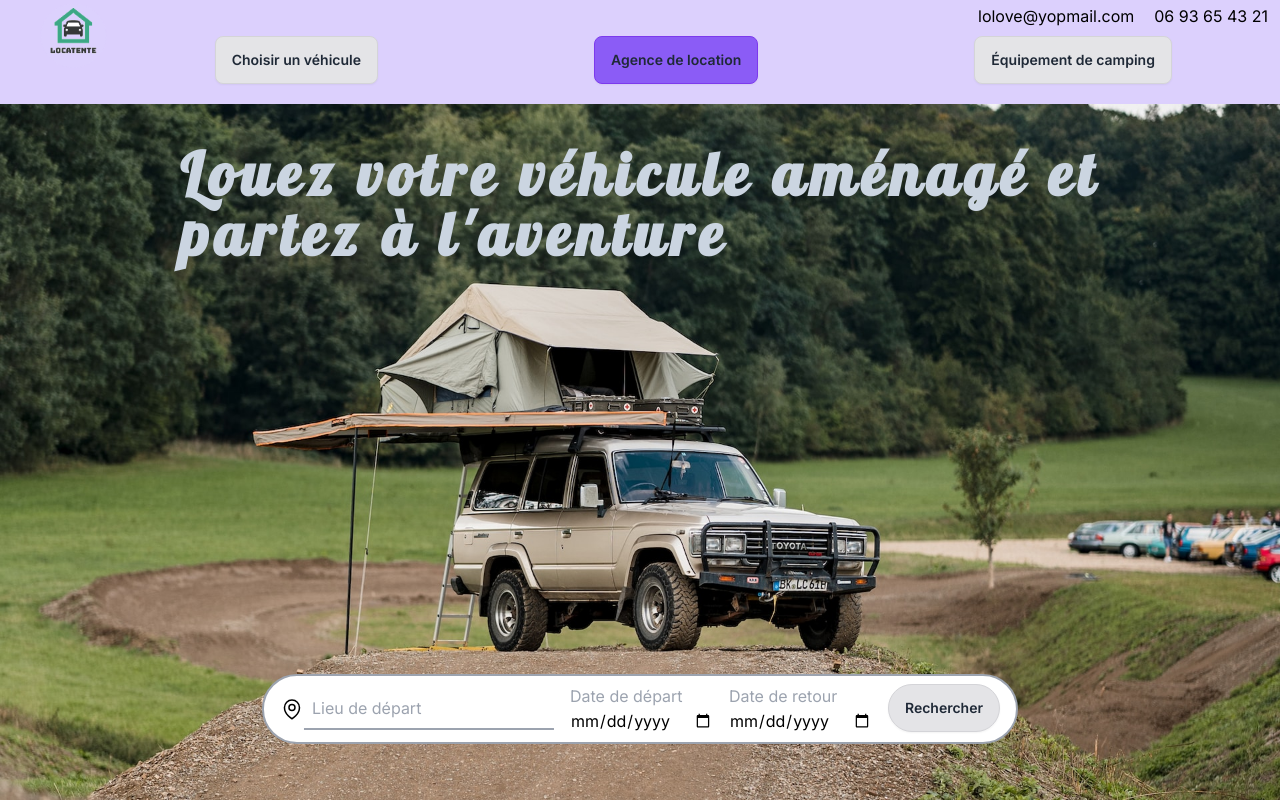
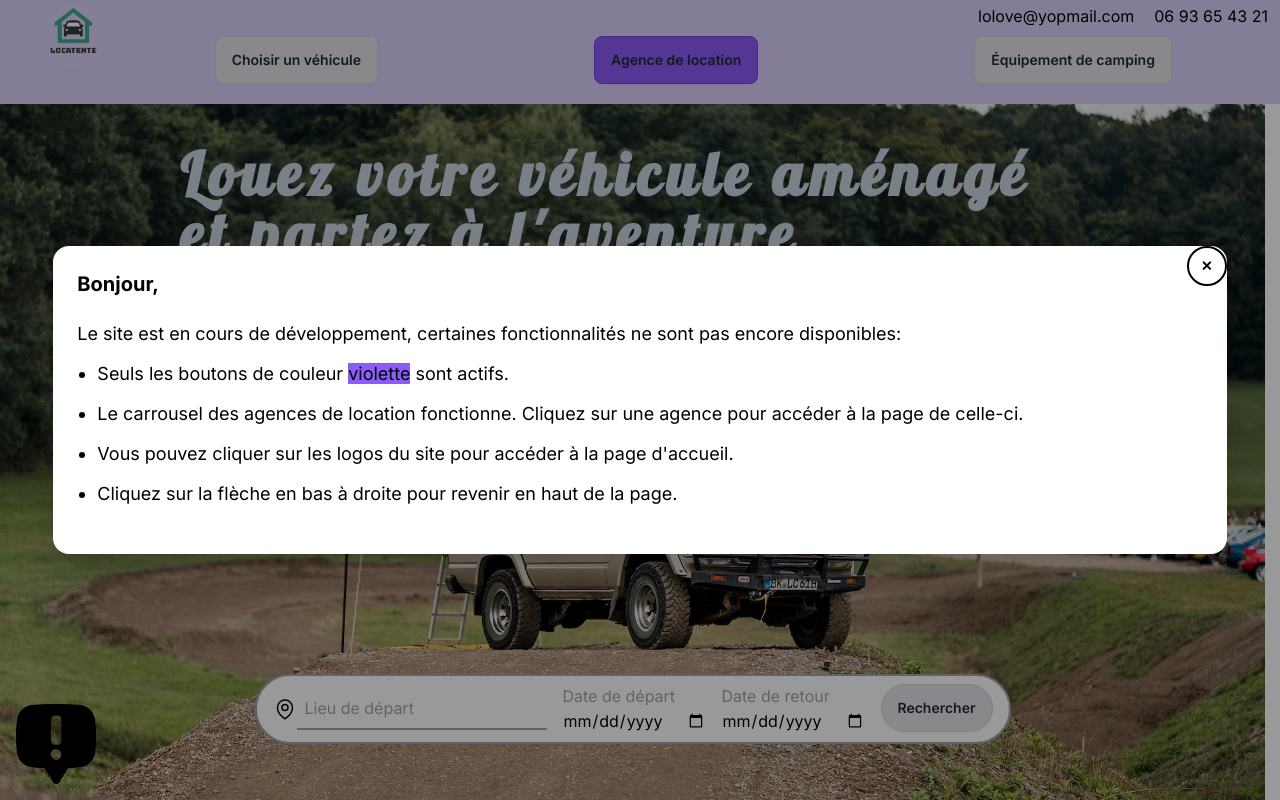
Before and after one commit to RIEULoic/locatente, a Next.js app: page / in a window 1280 px wide. Shown: the top 800 px of the page. Built offline with nearby package versions, Linux system fonts and the light colour scheme; no server answers.

Commit message:
add modal when visit the page for the first time

```diff
--- a/src/app/agencies/[agencyCity]/page.jsx
+++ b/src/app/agencies/[agencyCity]/page.jsx
@@ -220,7 +220,7 @@ export default function Page({ params }) {
             <div
               className={`${lobster.className} text-5xl text-center font-bold`}
             >
-              Louez votre sublime véhicule aménagé à {dataAgency.agency.city} !
+              Louez votre véhicule aménagé à {dataAgency.agency.city} !
             </div>
             <div className="flex flex-col  items-center p-14">
               <div className="flex  mt-10 items-center ">
@@ -335,6 +335,7 @@ export default function Page({ params }) {
           ))}
           {checkboxOptions.map((name, index) => (
             <label className="flex items-center space-x-2" key={index}>
+              <form></form>
               <input
                 type="checkbox"
                 className="checkbox  border-violet-600 [--chkbg:theme(colors.violet.500)]"
--- a/src/app/page.jsx
+++ b/src/app/page.jsx
@@ -9,6 +9,7 @@ import Hero from "@/components/Home/Hero";
 import Carousel from "@/components/Home/Carousel";
 import VideoComponent from "./ui/VideoComponent";
 import ScrollTopButton from "@/components/ScrollTopButton";
+import PopupWarning from "@/components/PopupWarning";
 
 export default function Home() {
   const [carList, setCarList] = useState([]);
@@ -267,6 +268,7 @@ export default function Home() {
         </div>
       </div>
       <ScrollTopButton />
+      <PopupWarning />
     </div>
   );
 }
--- /dev/null
+++ b/src/components/PopupWarning.jsx
@@ -0,0 +1,68 @@
+"use client";
+
+import Image from "next/image";
+import { useEffect } from "react";
+
+const PopupWarning = () => {
+  useEffect(() => {
+    document.getElementById("my_modal_1").showModal();
+  }, []);
+
+  return (
+    <>
+      {/* Open the modal using document.getElementById('ID').showModal() method */}
+
+      <button
+        className=" fixed bottom-0 left-0 m-4 mb-4 z-50"
+        onClick={() => document.getElementById("my_modal_1").showModal()}
+      >
+        <Image
+          src="/images/information_icon.png"
+          alt="info icon created by sonnyCandra - Flaticon"
+          width={80}
+          height={80}
+          href="https://www.flaticon.com/free-icons/info"
+        />
+      </button>
+      <dialog id="my_modal_1" className="modal">
+        <div className="modal-box max-w-7xl ">
+          <form method="dialog">
+            {/* if there is a button in form, it will close the modal */}
+            <button className="btn btn-sm btn-circle btn-ghost absolute right-1 top-1">
+              ✕
+            </button>
+          </form>
+          <h3 className="font-bold text-xl">Bonjour,</h3>
+          <p className="py-4 text-lg leading-10">
+            Le site est en cours de développement, certaines fonctionnalités ne
+            sont pas encore disponibles:
+            <ul className="list-disc ml-5">
+              <li>
+                Seuls les boutons de couleur{" "}
+                <span className="bg-violet-500 ">violette</span> sont actifs.
+              </li>
+              <li>
+                Le carrousel des agences de location fonctionne. Cliquez sur une
+                agence pour accéder à la page de celle-ci.
+              </li>
+              <li>
+                Vous pouvez cliquer sur les logos du site pour accéder à la page
+                d'accueil.
+              </li>
+              <li>
+                Cliquez sur la flèche en bas à droite pour revenir en haut de la
+                page.
+              </li>
+            </ul>
+          </p>
+        </div>
+
+        <form method="dialog" className="modal-backdrop ">
+          <button />
+        </form>
+      </dialog>
+    </>
+  );
+};
+
+export default PopupWarning;
```
Also changed, not shown: public/images/information_icon.png (added).
